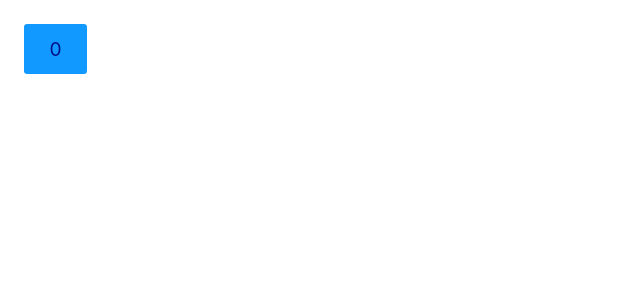
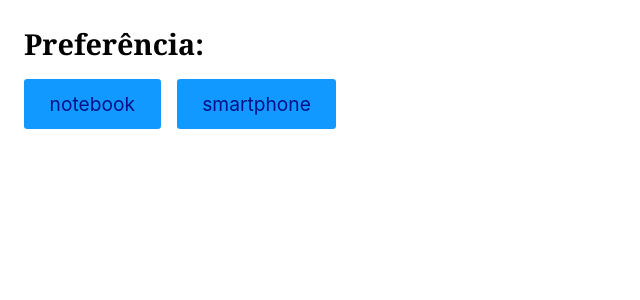
Before and after one commit to barbosadiego/react, a React (Create React App) app: page / in a window 1280 px wide. Shown: the top 300 px of the page, without its empty margins (0-640 px from the left). Built offline with nearby package versions, Linux system fonts and the light colour scheme.

Commit message:
exercicio antes da correcao

```diff
--- a/src/App.jsx
+++ b/src/App.jsx
@@ -1,19 +1,53 @@
 import React from 'react';
 import './App.css';
+import Produto from './Produto';
+
+// Quando o usuário clicar em um dos botões, faça um fetch do produto clicado utilizando a api abaixo
+// https://ranekapi.origamid.dev/json/api/produto/notebook
+// https://ranekapi.origamid.dev/json/api/produto/smartphone
+// Mostre o nome e preço na tela (separe essa informação em um componente Produto.js)
+// Defina o produto clicado como uma preferência do usuário no localStorage
+// Quando o usuário entrar no site, se existe um produto no localStorage, faça o fetch do mesmo
 
 const App = (props) => {
-  const [contar, setContar] = React.useState(0);
-  console.log('exeutou fora')
-  React.useEffect(() => console.log('executou'), []);
+  const [produto, setProduto] = React.useState(null);
+  const [preferencia, setPreferencia] = React.useState('');
+
+  async function handleClick(event) {
+    const target = event.target.innerText;
+    const json = await fetchProduto(target);
+    setProduto(json);
+    localStorage.setItem('@store', JSON.stringify(json.id));
+    setPreferencia(target);
+  }
+
+  async function fetchProduto(target) {
+    const res = await fetch(
+      `https://ranekapi.origamid.dev/json/api/produto/${target}`,
+    );
+    const json = await res.json();
+    return json;
+  }
 
   React.useEffect(() => {
-    document.title = 'Total ' + contar
-  }, [contar])
+    const data = JSON.parse(localStorage.getItem('@store'));
+    if (data) {
+      setPreferencia(data);
+      fetch(`https://ranekapi.origamid.dev/json/api/produto/${data}`)
+        .then((res) => res.json())
+        .then((json) => setProduto(json));
+    }
+  }, []);
 
   return (
-    <div>
-      <button onClick={() => setContar(contar + 1)}>{contar}</button>
-    </div>
+    <section>
+      <h1>Preferência: {preferencia}</h1>
+      <button onClick={handleClick} style={{ marginRight: '1rem' }}>
+        notebook
+      </button>
+      <button onClick={handleClick}>smartphone</button>
+      {produto && <Produto nome={produto.nome} preco={produto.preco} />}
+    </section>
   );
 };
 
--- /dev/null
+++ b/src/Produto.jsx
@@ -0,0 +1,12 @@
+import React from 'react'
+
+const Produto = ({nome, preco}) => {
+  return (
+    <div>
+      <h1>{nome}</h1>
+      <p>R$ {preco}</p>
+    </div>
+  )
+}
+
+export default Produto
```
